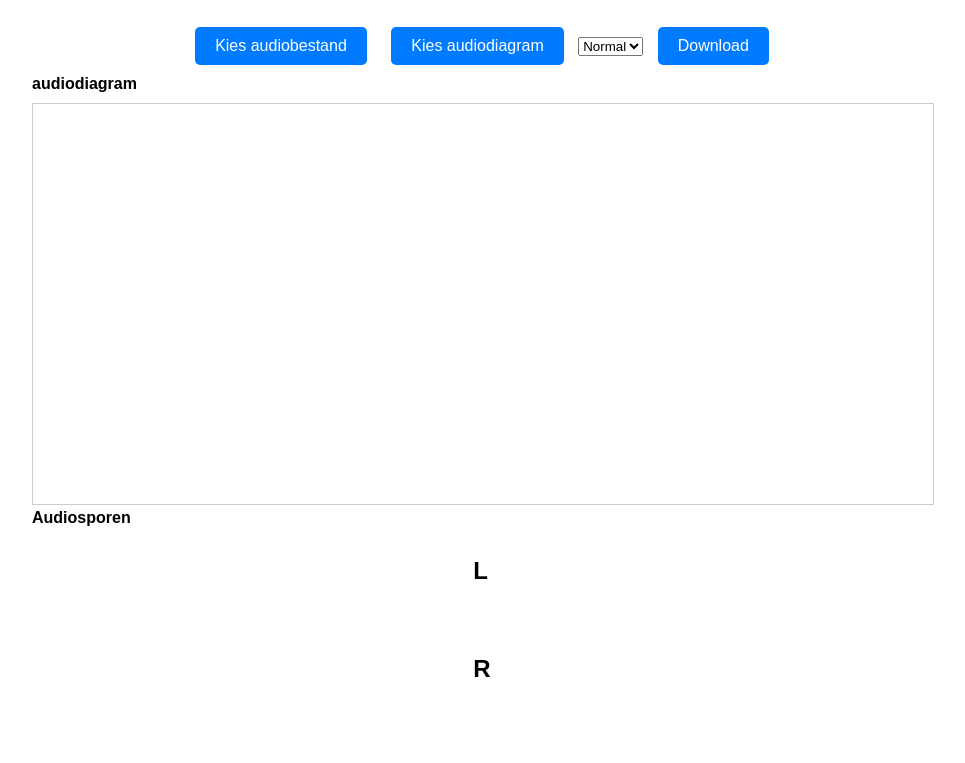
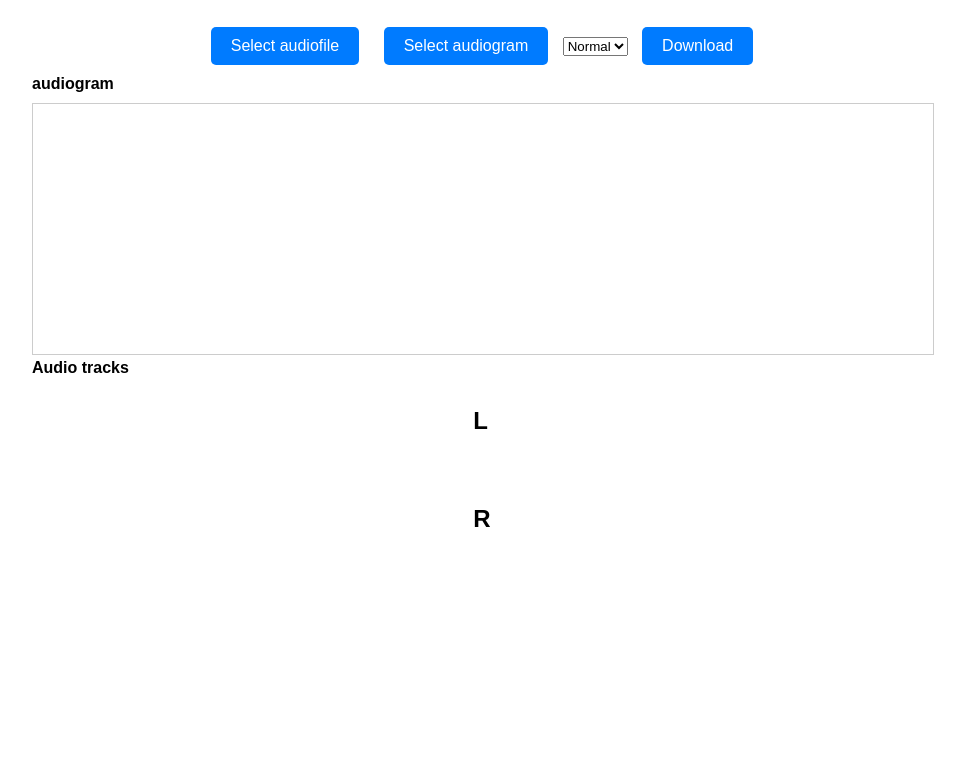
Before and after one commit to Wolfpl2001/Audiometer-app, an Electron app: page frontend/index.html in a window 1600 px wide. Shown: the part 129-892 px from the top of the page, without its empty margins (318-1283 px from the left). After the commit the page ends 800 px from the top, so only its background shows below. Drawn offline with nearby package versions, Linux system fonts and the light colour scheme; no server answers.

Commit message:
tekst vertaald naar Engelse

```diff
--- a/frontend/css/layout.css
+++ b/frontend/css/layout.css
@@ -55,6 +55,7 @@ canvas{
     border: 1px solid #ccc;
     width: 100%;
     height: auto;
+
 }
 table{
     /* display: flex; */
--- a/frontend/index.html
+++ b/frontend/index.html
@@ -35,8 +35,11 @@
             </tr>
         </table>
       </Div>
-        <button id="audiobestand">Kies audiobestand</button>
-        <button id="openFileBtn" >Kies audiodiagram</button>
+        <!-- <button id="audiobestand">Kies audiobestand</button>
+        <button id="openFileBtn" >Kies audiodiagram</button> -->
+
+        <button id="audiobestand">Select audiofile</button>
+        <button id="openFileBtn" >Select audiogram</button>
         <select name="richting" id="">
           <option value="" selected>Normal</option>
           <option value="">Left</option>
@@ -45,11 +48,11 @@
         <button id="downoload">Download</button>
       </div>
       <div class="labels">
-        <strong class="p1">audiodiagram</strong>
+        <strong class="p1">audiogram</strong>
         <div class="audiodiagram">
-          <canvas id="frequencyChart" width="900" height="400"></canvas>
+          <canvas id="frequencyChart" width="900" height="250"></canvas>
         </div>
-        <strong>Audiosporen</strong>
+        <strong>Audio tracks</strong>
           <div class="container">
             <table class="rht">
                 <td>
```
